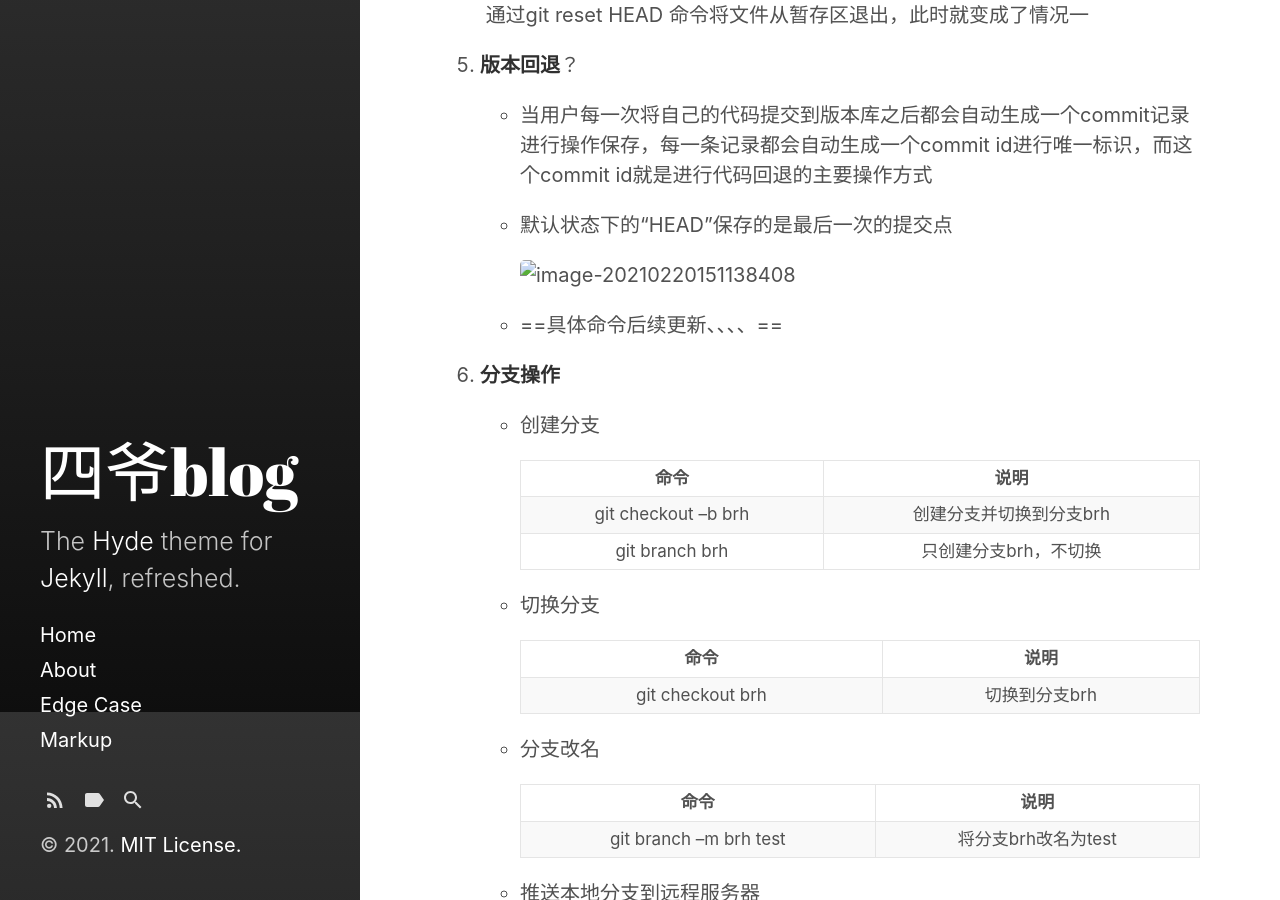
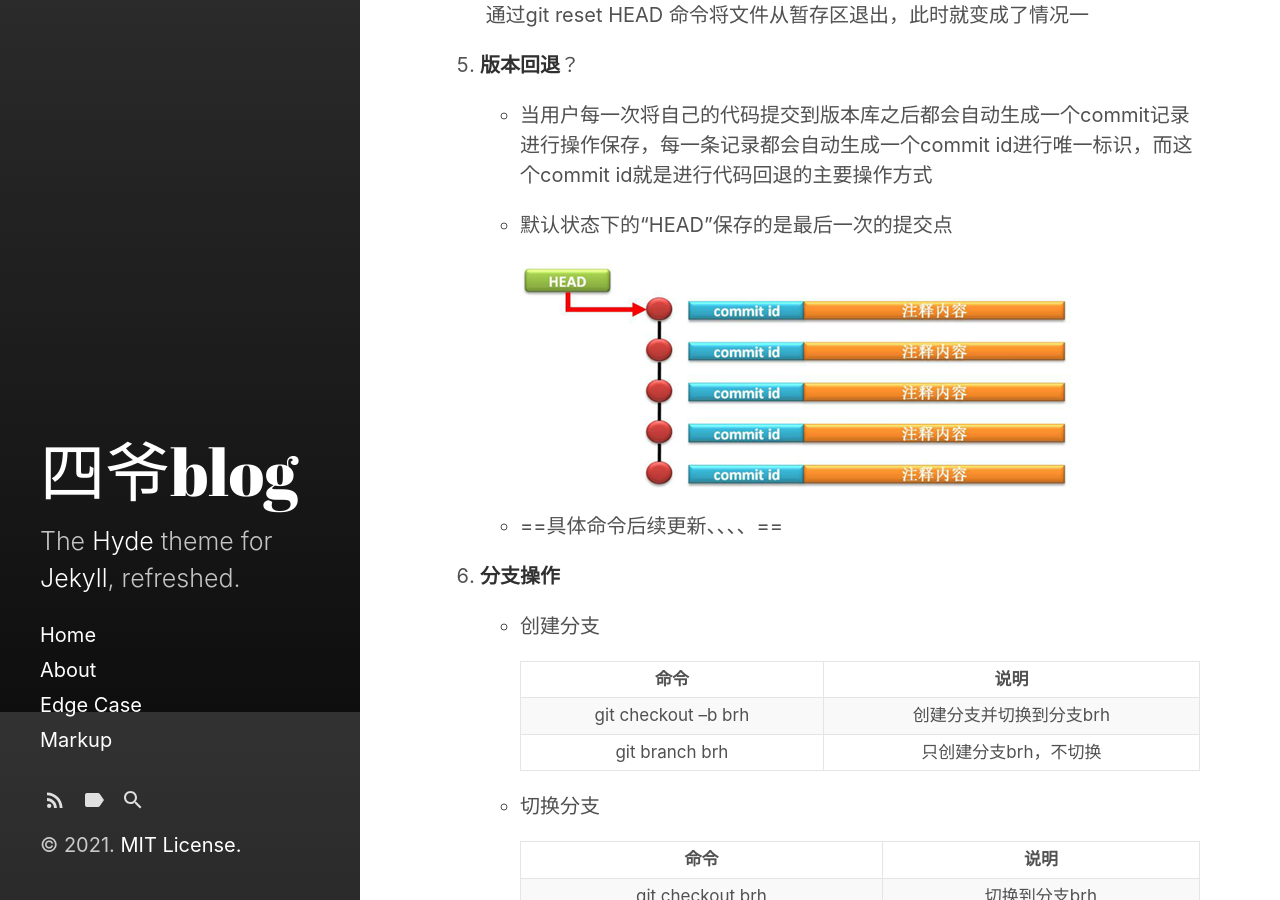
Before and after one commit to songyawen2017/songyawen2017.github.io, a Jekyll site: the page built from _posts/2021-02-20-git-command.md, in a window 1280 px wide and 900 px high, scrolled down 1088 px. Built offline with Jekyll 4.4.1, drawn with Linux system fonts in a browser that asks for light colours.

Commit message:
Update 2021-02-20-git-command.md

```diff
--- a/_posts/2021-02-20-git-command.md
+++ b/_posts/2021-02-20-git-command.md
@@ -58,7 +58,7 @@ last_modified_at: 2017-03-09T10:55:59-05:00
 
    * 默认状态下的“HEAD”保存的是最后一次的提交点
 
-     ![image-20210220151138408](../img/image-20210220151138408.png)
+     ![image-20210220151138408](/img/image-20210220151138408.png)
 
 
 
```
